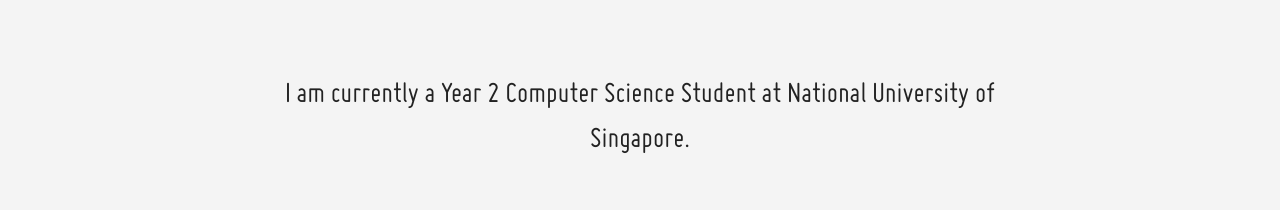
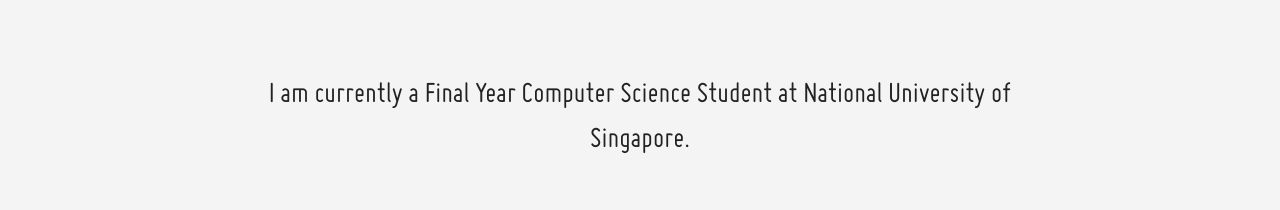
Before and after one commit to angjunkang/react-angjunkang, a React (Create React App) app: page / in a window 1280 px wide. Shown: the part 390-600 px from the top of the page. Built offline with nearby package versions, Linux system fonts and the light colour scheme.

Commit message:
Update year of study

```diff
--- a/src/components/Content/Introduction/Introduction.js
+++ b/src/components/Content/Introduction/Introduction.js
@@ -9,7 +9,7 @@
                     <div className="typeText">
                         <TypeItContent />
                     </div>
-                    <span className="intro-description">I am currently a Year 2 Computer Science Student at National University of Singapore.
+                    <span className="intro-description">I am currently a Final Year Computer Science Student at National University of Singapore.
                     </span>
                     <br />
                     <br />
```
